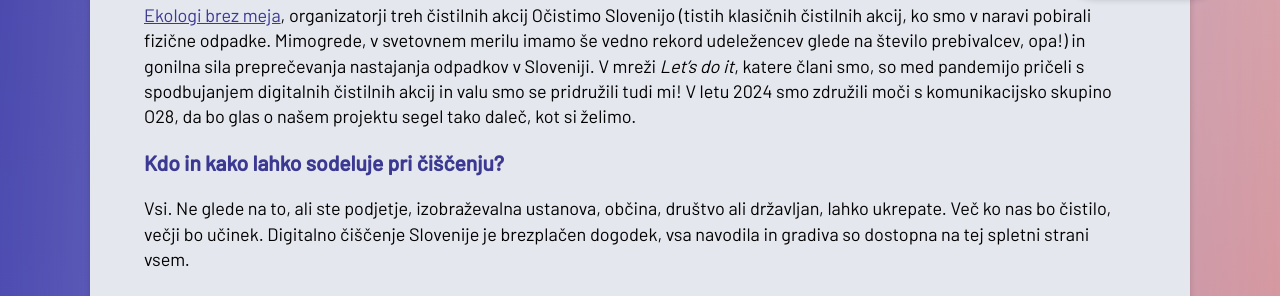
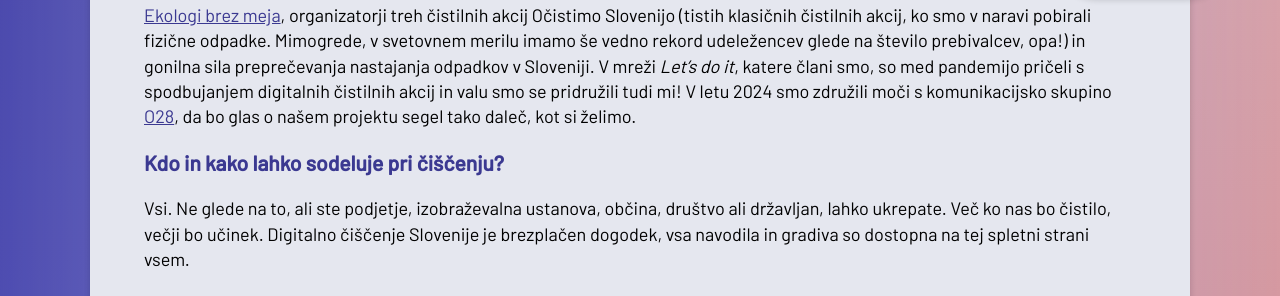
Before and after one commit to ewba/dcd-si, a Jekyll site: the page built from faq.md, in a window 1280 px wide and 900 px high, scrolled down 2144 px. Shown: the part 205-501 px from the top of the window. Built offline with Jekyll 4.4.1, drawn with Linux system fonts in a browser that asks for light colours; some of the changed lines change nothing that is shown.

Commit message:
Update faq.md

```diff
--- a/faq.md
+++ b/faq.md
@@ -20,9 +20,9 @@
 ### Kako lahko nekaj datotek vpliva na odtis? Naši diski so ogromni!
 Ena povprečna datoteka bo spremenila bolj malo. Deset tudi. A kot "zrno na zrno pogača" bi lahko predvsem za spletne strežnike poenostavljeno rekli "datoteka na datoteko disk", "disk na disk strežnik" in tako dalje. Sploh ker računalniki datoteke, ki jih shranjujemo na Internet, v ozadju skopirajo na več drugih računalnikov, da ostanejo dostopni tudi ob okvari diska.
 
-Za ilustracijo: že leta 2016 so uporabniki na Youtube vsako minuto naložili čez 400 ur videoposnetkov, kar je zahtevalo za [1 milijon gigabajtov novih diskov vsak dan](https://cloud.google.com/blog/products/gcp/google-seeks-new-disks-for-data-centers/). Če poenostavimo, da so imeli takrat diski na voljo 500 gigabajtov prostora, to pomeni 2000 novih diskov na dan, brez upoštevanja kopij in kvarjenja starih diskov.
+Za ilustracijo: že leta 2016 so uporabniki na Youtube vsako minuto naložili čez 400 ur videoposnetkov, kar je zahtevalo za <a href="https://cloud.google.com/blog/products/gcp/google-seeks-new-disks-for-data-centers/" target="_blank" rel="noopener">1 milijon gigabajtov novih diskov vsak dan</a>. Če poenostavimo, da so imeli takrat diski na voljo 500 gigabajtov prostora, to pomeni 2000 novih diskov na dan, brez upoštevanja kopij in kvarjenja starih diskov.
 
-Našli smo ocene, da do 90 % podatkov po treh mesecih ne dostopamo več in da je [le 14 % shranjenih podatkov](https://www.sciencedirect.com/science/article/pii/S0959652622032115) dejansko pomembnih, kar le še potencira problem neučinkovite rabe.
+Našli smo ocene, da do 90 % podatkov po treh mesecih ne dostopamo več in da je <a href="https://www.sciencedirect.com/science/article/pii/S0959652622032115" target="_blank" rel="noopener">le 14 % shranjenih podatkov</a> dejansko pomembnih, kar le še potencira problem neučinkovite rabe.
 
 ### Ampak digitalizacija je dobra, prinaša več koristi!?
 Projekt ni uperjen proti digitalizaciji ali sektorju IKT. Ne zagovarjamo vračanja nazaj v jame ob luči bakel in zvokovih kamnitih orodij, le smotrno rabo. Zavedamo se prednosti digitalizacije, a je nujno, da oblikujemo trajnostne digitalne navade in da tudi z dobrimi navadami digitalnega čiščenja ublažimo večjo porabo virov.
@@ -31,14 +31,14 @@
 Digitalni odpadki predstavljalo le del digitalnega odtisa, kjer upoštevamo vse vplive naše tehnologije. Podobno kot velja za navadne odpadke, ki predstavljalo le del ogljičnega odtisa izdelka, saj je ta prvo moral nastati, priti v trgovino itd., kar vse prispeva k končni vrednosti.
 
 ### Kaj pa proizvodnja in dejanski elektronski odpadki?
-Med proizvodnjo, od pridobivanja surovin do izgradnje, nastane velik del odtisa elektronske opreme. Posledično praviloma predstavlja tudi pomemben del digitalnega odtisa (po eni oceni [slabo polovico](https://theshiftproject.org/wp-content/uploads/2023/02/TSP_DigitalSufficiency2020_Summary_230201-1.pdf)). V prvem letu projekta naslavljamo predvsem smotrno rabo digitalih tehnologij, saj iniciative za daljše življenjske dobe, trajnostne dobavne verige in manj odpadkov že obstajajo.
+Med proizvodnjo, od pridobivanja surovin do izgradnje, nastane velik del odtisa elektronske opreme. Posledično praviloma predstavlja tudi pomemben del digitalnega odtisa (po eni oceni <a href="https://theshiftproject.org/wp-content/uploads/2023/02/TSP_DigitalSufficiency2020_Summary_230201-1.pdf" target="_blank" rel="noopener">slabo polovico</a>). V prvem letu projekta naslavljamo predvsem smotrno rabo digitalih tehnologij, saj iniciative za daljše življenjske dobe, trajnostne dobavne verige in manj odpadkov že obstajajo.
 
 ### Kako gresta skupaj digitalna čistilna akcija ter vzpostavitev nove spletne strani in digitalno komuniciranje o tem projektu?
 Podoben razmislek kot pri tiskanju knjig o manj odpadkih nas je vodil tudi pri postavitvi spletne strani in digitalnih komunikacijskih kanalov projekta. Za dosego ambicioznih ciljev je pač "nujno zlo", smo pa zato načrtovanju posvetili posebno pozornost, saj verjamemo v vodenje z zgledom.
 Spletno stran smo že od začetka zasnovali z mislijo na nizek digitalni odtis in dostopnost. Ocena je na voljo v nogi posamezne strani, giblje pa se med 0,02 in 0,03 g CO<sub>2</sub>eq na obisk. To pomeni, da se uvršča v razred učinkovitosti A+ in je nižja od 95 % spletnih strani (v našem primeru 97 %). Več o tem v zavihku [Odtis spletne strani](odtis-strani.html#zgodba-nae-strani).
 
 ### Kako ste prišli do preračunov glede prihrankov CO<sub>2</sub>?
-Podatke črpamo iz različnih [študij](https://www.sciencedirect.com/science/article/pii/S0959652622032115), [poročil](https://theshiftproject.org/wp-content/uploads/2023/02/TSP_5G_SYNTHESIS_ENG.pdf) in [standardov](https://developers.thegreenwebfoundation.org/co2js/explainer/methodologies-for-calculating-website-carbon/). [Ocenjevanje digitalnih emisij](https://sustainablewebdesign.org/calculating-digital-emissions/) je zahtevno, zato bomo vedno imeli le približek. Pri izračunu ob oddaji podatkov so upoštevani slovenski podatki ARSO za [izpuste avtomobilov](https://kazalci.arso.gov.si/sl/content/izpusti-co2-iz-novih-vseh-osebnih-vozil-1?tid=95) in [pridelave mleka](https://kazalci.arso.gov.si/sl/content/intenzivnost-izpustov-tgp-pri-prireji-mleka-govejega-mesa?tid=96) ter francoska [ocena odtisa](https://digital-cleanup-day.fr/note-methodologie-donnees-exploitees/).
+Podatke črpamo iz različnih <a href="https://www.sciencedirect.com/science/article/pii/S0959652622032115" target="_blank" rel="noopener">študij</a>, <a href="https://theshiftproject.org/wp-content/uploads/2023/02/TSP_5G_SYNTHESIS_ENG.pdf" target="_blank" rel="noopener">poročil</a> in <a href="https://developers.thegreenwebfoundation.org/co2js/explainer/methodologies-for-calculating-website-carbon/" target="_blank" rel="noopener">standardov</a>. <a href="https://sustainablewebdesign.org/calculating-digital-emissions/" target="_blank" rel="noopener">Ocenjevanje digitalnih emisij</a> []() je zahtevno, zato bomo vedno imeli le približek. Pri izračunu ob oddaji podatkov so upoštevani slovenski podatki ARSO za <a href="https://kazalci.arso.gov.si/sl/content/izpusti-co2-iz-novih-vseh-osebnih-vozil-1?tid=95" target="_blank" rel="noopener">izpuste avtomobilov</a> in <a href="https://kazalci.arso.gov.si/sl/content/intenzivnost-izpustov-tgp-pri-prireji-mleka-govejega-mesa?tid=96" target="_blank" rel="noopener">pridelave mleka</a> ter francoska <a href="https://digital-cleanup-day.fr/note-methodologie-donnees-exploitees/" target="_blank" rel="noopener">ocena odtisa</a>.
 
 
 ## O čiščenju
@@ -49,7 +49,7 @@
 Naši cilji so odstraniti čim več odvečnih podatkov in dvigniti ozaveščenost od digitalnih podatkih/odpadkih. Poskrbeti pa želimo tudi za preventivo in preprečiti kopičenje digitalnih odpadkov v prihodnosti. Navdihniti vse, da svoje skrbno ravnanje do okolja prenesejo iz fizičnega v digitalni svet, za to navdušijo svoje družine, prijatelje, znance, poslovne partnerje in druge, ki jih obkrožajo ter s svojim zgledom navdihujejo vse generacije, ki jim sledijo!
 
 ### Kdo stoji za projektom?
-[Ekologi brez meja](https://ebm.si/), organizatorji treh čistilnih akcij Očistimo Slovenijo (tistih klasičnih čistilnih akcij, ko smo v naravi pobirali fizične odpadke.  Mimogrede, v svetovnem merilu imamo še vedno rekord udeležencev glede na število prebivalcev, opa!) in gonilna sila preprečevanja nastajanja odpadkov v Sloveniji. V mreži *Let's do it*, katere člani smo, so med pandemijo pričeli s spodbujanjem digitalnih čistilnih akcij in valu smo se pridružili tudi mi! V letu 2024 smo združili moči s komunikacijsko skupino O28, da bo glas o našem projektu segel tako daleč, kot si želimo.
+<a href="https://ebm.si/" target="_blank" rel="noopener">Ekologi brez meja</a>, organizatorji treh čistilnih akcij Očistimo Slovenijo (tistih klasičnih čistilnih akcij, ko smo v naravi pobirali fizične odpadke.  Mimogrede, v svetovnem merilu imamo še vedno rekord udeležencev glede na število prebivalcev, opa!) in gonilna sila preprečevanja nastajanja odpadkov v Sloveniji. V mreži *Let's do it*, katere člani smo, so med pandemijo pričeli s spodbujanjem digitalnih čistilnih akcij in valu smo se pridružili tudi mi! V letu 2024 smo združili moči s komunikacijsko skupino <a href="https://www.o28.si/" target="_blank" rel="noopener">O28</a>, da bo glas o našem projektu segel tako daleč, kot si želimo.
 
 ### Kdo in kako lahko sodeluje pri čiščenju?
 Vsi. Ne glede na to, ali ste podjetje, izobraževalna ustanova, občina, društvo ali državljan, lahko ukrepate. Več ko nas bo čistilo, večji bo učinek. Digitalno čiščenje Slovenije je brezplačen dogodek, vsa navodila in gradiva so dostopna na tej spletni strani vsem.
```
